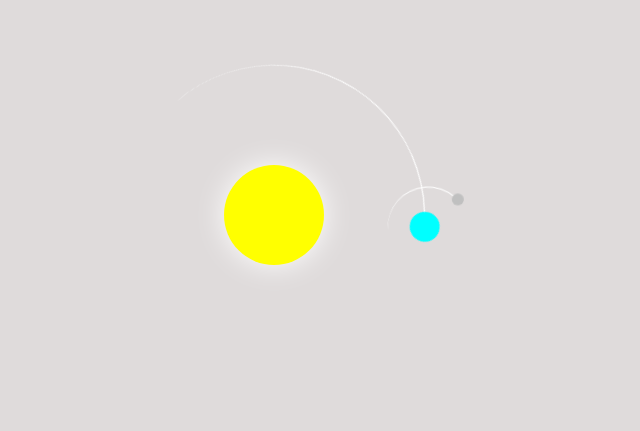
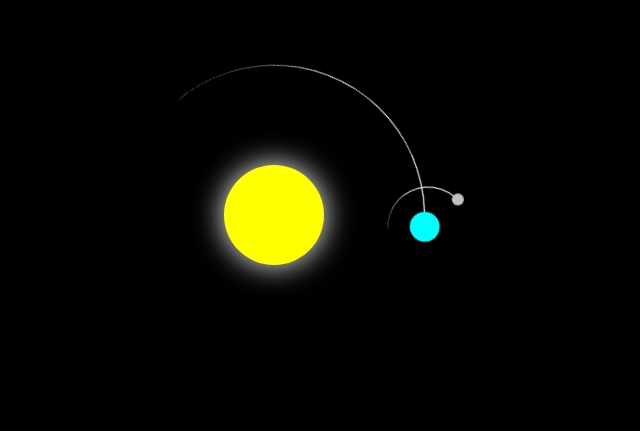
Before and after one commit to benacode/Hello-world-Test, a website: page index.html in a window 1280 px wide. Shown: the part 185-616 px from the top of the page, without its empty margins (366-1006 px from the left). Drawn offline with Linux system fonts and the light colour scheme.

Commit message:
fix stylint errors

```diff
--- a/index.css
+++ b/index.css
@@ -4,7 +4,7 @@ body {
   display: flex;
   align-items: center;
   justify-content: center;
-  background-color: rgb(223, 219, 219);
+  background-color: black;
   overflow: hidden;
 }
 
@@ -24,10 +24,6 @@ body {
   background-color: yellow;
   border-radius: 50%;
   box-shadow: 0 0 3em white;
-}
-
-.earth:hover {
-  background-color: rgb(73, 34, 163);
 }
 
 .earth,
@@ -59,7 +55,7 @@ body {
 .moon::before {
   content: '';
   position: absolute;
-  border-radius: 100%;
+  border-radius: 50%;
 }
 
 .earth::before {
```
